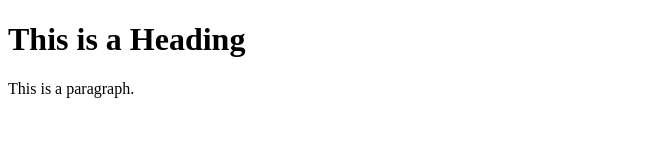
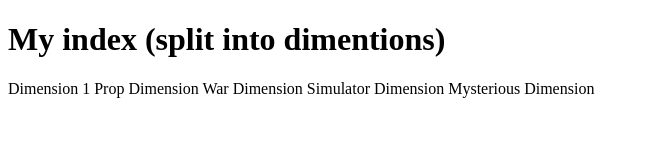
Before and after one commit to smashplusguy/crewmates, a plain HTML site: page index.html in a window 1280 px wide. Shown: the whole page, without its empty margins (0-650 px from the left). Drawn offline with Linux system fonts and the light colour scheme.

Commit message:
added heading and first 5 dimensions

```diff
--- a/index.html
+++ b/index.html
@@ -6,8 +6,13 @@
 </head>
 <body>
 
-<h1>This is a Heading</h1>
-<p>This is a paragraph.</p>
+<h1>My index (split into dimentions) </h1>
+<p>Dimension 1
+    Prop Dimension
+    War Dimension
+    Simulator Dimension
+    Mysterious Dimension
+</p>
 
 </body>
 </html>
```
